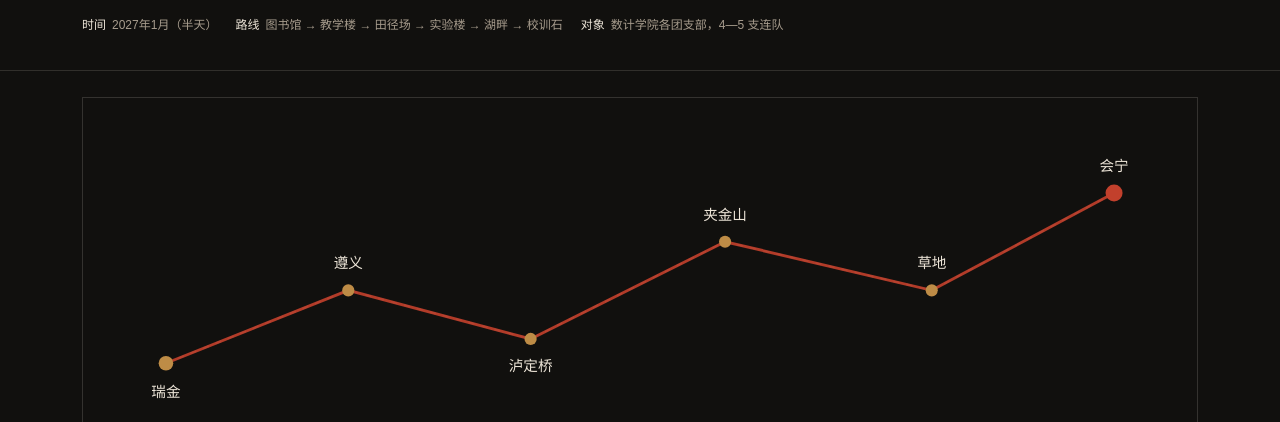
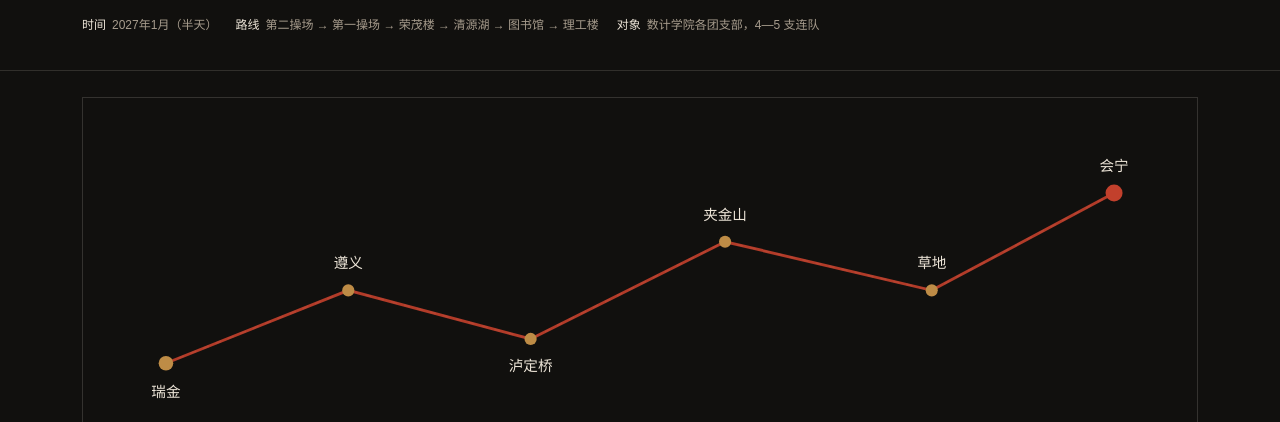
Before and after one commit to Tae-iren/changzheng-wulian, a plain HTML site: page a2/index.html in a window 1280 px wide. Shown: the part 378-800 px from the top of the page. Drawn offline with Linux system fonts and the light colour scheme.

Commit message:
update a2/index.html

```diff
--- a/a2/index.html
+++ b/a2/index.html
@@ -31,7 +31,7 @@
     <p class="lede">把二万五千里压进 3.4 公里的校园路线：<b>六个点位、五支连队、每站一题</b>。手机碰 NFC 贴片或扫二维码即进打卡页，到站计时、答题得分，总控台的大屏上实时跑出一条条“行军轨迹”，赛后自动生成一页战报。</p>
     <div class="meta">
       <span><b>时间</b>2027年1月（半天）</span>
-      <span><b>路线</b>图书馆 → 教学楼 → 田径场 → 实验楼 → 湖畔 → 校训石</span>
+      <span><b>路线</b>第二操场 → 第一操场 → 荣茂楼 → 清源湖 → 图书馆 → 理工楼</span>
       <span><b>对象</b>数计学院各团支部，4—5 支连队</span>
     </div>
   </div>
```
